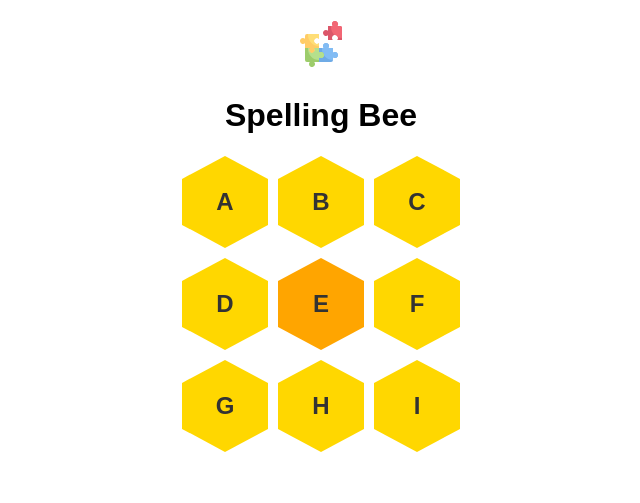
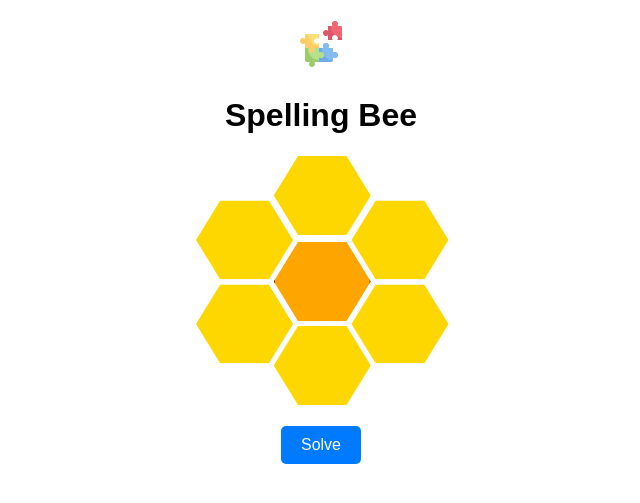
Before and after one commit to BlazeMV/nyt_puzzler, a Flask app: page /spelling-bee in a window 1280 px wide. Shown: the top 503 px of the page, without its empty margins (319-959 px from the left). Run offline with Flask 3, Linux system fonts and the light colour scheme.

Commit message:
spelling bee layout fix and functionality

```diff
--- a/puzzles/spelling_bee.py
+++ b/puzzles/spelling_bee.py
@@ -6,15 +6,42 @@ spelling_bee_bp = Blueprint('spelling_bee', __name__)
 with open('wordlist.txt', 'r') as file:
     word_list = set(word.strip().lower() for word in file.readlines())
 
+
+def solve_spelling_bee(input_letters, word_list):
+    # Extract the required first letter
+    required_letter = input_letters[0]
+
+    # Create a set of allowed letters
+    allowed_letters = set(input_letters)
+
+    # Filter words that meet the criteria
+    valid_words = []
+    for word in word_list:
+        # Check if the word contains the required letter
+        if required_letter not in word:
+            continue
+
+        # Check if all letters in the word are in the allowed letters
+        if all(letter in allowed_letters for letter in word):
+            valid_words.append(word)
+
+    # Sort the valid words by length in descending order
+    valid_words.sort(key=lambda x: len(x), reverse=True)
+
+    # Return the top 10 longest words
+    return valid_words[:10]
+
 @spelling_bee_bp.route('/spelling-bee', methods=['GET', 'POST'])
 def letter_boxed():
     if request.method == 'POST':
+        # Get the input from the form
+        input_letters = [request.form[f'letter{i}'].strip().lower() for i in range(1, 8)]
         # Solve the puzzle and get all solutions
-        solutions = None
+        solutions = solve_spelling_bee(input_letters, word_list)
         # Pass the input values and solutions back to the template
         return render_template(
             'spelling_bee.html',
             solutions=solutions,
-            letters=[request.form[f'side1-{i}'].strip().lower() for i in range(1, 4)],
+            letters=[None]+[request.form[f'letter{i}'].strip().lower() for i in range(1, 8)],
         )
-    return render_template('spelling_bee.html', solutions=None, letters=["", "", ""])
+    return render_template('spelling_bee.html', solutions=None, letters=[None, "", "", "", "", "", "", ""])
--- a/templates/spelling_bee.html
+++ b/templates/spelling_bee.html
@@ -2,62 +2,142 @@
 
 {% block styles %}
 <style>
-    /* Grid layout for the hexagons */
-    .honeycomb-grid {
+    .beehive {
         display: grid;
-        grid-template-columns: repeat(3, 86px);
-        grid-template-rows: repeat(3, 92px);
-        gap: 10px;
+        grid-template-columns: repeat(3, 80px);
+        grid-template-rows: repeat(3, 80px);
+        gap: 5px;
+        margin: 20px auto;
+        position: relative;
     }
 
-    /* Individual hexagon styling */
     .hexagon {
-        width: 86px;
-        height: 92px;
-        background-color: #ffd700; /* Golden color */
-        clip-path: polygon(50% 0%, 100% 25%, 100% 75%, 50% 100%, 0% 75%, 0% 25%);
+        width: 97px;
+        height: 79px;
+        background-color: gold;
         display: flex;
         justify-content: center;
         align-items: center;
+        clip-path: polygon(25% 0%, 75% 0%, 100% 50%, 75% 100%, 25% 100%, 0% 50%);
+        position: absolute;
+    }
+
+    /* Positioning hexagons */
+    .hexagon:nth-child(1) { transform: translate(calc(75% + 5px), 0); }  /* Top */
+    .hexagon:nth-child(2) { transform: translate(0, calc(50% + 5px)); }   /* Top Left */
+    .hexagon:nth-child(3) { transform: translate(calc(150% + 10px), calc(50% + 5px)); } /* Top Right */
+    .hexagon:nth-child(4) { transform: translate(calc(75% + 5px), calc(100% + 7px)); background-color: orange; } /* Center */
+    .hexagon:nth-child(5) { transform: translate(0, calc(150% + 10px)); }  /* Bottom Left */
+    .hexagon:nth-child(6) { transform: translate(calc(150% + 10px), calc(150% + 10px)); } /* Bottom Right */
+    .hexagon:nth-child(7) { transform: translate(calc(75% + 5px), calc(200% + 12px)); }  /* Bottom */
+
+    .beehive .hexagon input {
+        width: 100%;
+        height: 100%;
+        text-align: center;
         font-size: 24px;
         font-weight: bold;
-        color: #333;
-        cursor: pointer;
-        transition: background-color 0.3s ease;
+        text-transform: uppercase;
+        border: none;
+        background: transparent;
     }
 
-    /* Center hexagon (usually the required letter) */
-    .center-hexagon {
-        background-color: #ffa500; /* Orange color */
+    .solve-button {
+        padding: 10px 20px;
+        font-size: 16px;
+        background-color: #007bff;
+        color: white;
+        border: none;
+        border-radius: 5px;
+        cursor: pointer;
+    }
+    .solve-button:hover {
+        background-color: #0056b3;
+    }
+    .solution {
+        margin-top: 20px;
+        padding: 10px;
+        background-color: #f0f0f0;
+        border-radius: 5px;
+        max-width: 400px;
+        word-wrap: break-word;
+    }
+    .solutions-list {
+        margin-top: 20px;
+        text-align: left;
     }
 
-    /* Hover effect */
-    .hexagon:hover {
-        background-color: #ffcc00; /* Lighter gold on hover */
-    }
 </style>
 {% endblock %}
 
 {% block contents %}
 <h1>Spelling Bee</h1>
-<div class="honeycomb-grid">
-    <!-- Top row -->
-    <div class="hexagon">A</div>
-    <div class="hexagon">B</div>
-    <div class="hexagon">C</div>
-
-    <!-- Middle row -->
-    <div class="hexagon">D</div>
-    <div class="hexagon center-hexagon">E</div> <!-- Center letter -->
-    <div class="hexagon">F</div>
-
-    <!-- Bottom row -->
-    <div class="hexagon">G</div>
-    <div class="hexagon">H</div>
-    <div class="hexagon">I</div>
+<form method="POST">
+    <div class="beehive">
+        <div class="hexagon">
+            <input type="text" id="letter2" name="letter2" maxlength="1" value="{{ letters[2] }}" tabindex="2" required></div>
+        <div class="hexagon">
+            <input type="text" id="letter7" name="letter7" maxlength="1" value="{{ letters[7] }}" tabindex="7" required></div>
+        <div class="hexagon">
+            <input type="text" id="letter3" name="letter3" maxlength="1" value="{{ letters[3] }}" tabindex="3" required></div>
+        <div class="hexagon">
+            <input type="text" id="letter1" name="letter1" maxlength="1" value="{{ letters[1] }}" tabindex="1" required></div>
+        <div class="hexagon">
+            <input type="text" id="letter6" name="letter6" maxlength="1" value="{{ letters[6] }}" tabindex="6" required></div>
+        <div class="hexagon">
+            <input type="text" id="letter4" name="letter4" maxlength="1" value="{{ letters[4] }}" tabindex="4" required></div>
+        <div class="hexagon">
+            <input type="text" id="letter5" name="letter5" maxlength="1" value="{{ letters[5] }}" tabindex="5" required></div>
+    </div>
+    <button type="submit" class="solve-button">Solve</button>
+</form>
+{% if solutions %}
+<div class="solutions-list">
+    <h2>Possible words:</h2>
+    {% for solution in solutions %}
+    <div class="solution">
+        <p>{{ solution }}</p>
+    </div>
+    {% endfor %}
 </div>
+{% endif %}
 {% endblock %}
 
 {% block scripts %}
+<script>
+    // Get all input elements
+    const inputs = Array.from(document.querySelectorAll('.beehive input'));
 
+    // Sort inputs by tabindex
+    inputs.sort((a, b) => a.tabIndex - b.tabIndex);
+
+    // Auto-focus the first input on page load
+    if (inputs.length > 0) {
+        inputs[0].focus();
+    }
+
+    // Add event listeners to each input
+    inputs.forEach((input, index) => {
+        // Move to next input on typing
+        input.addEventListener('input', (e) => {
+            if (e.target.value.length === 1) {
+                const nextInput = inputs[index + 1];
+                if (nextInput) {
+                    nextInput.focus();
+                }
+            }
+        });
+
+        // Handle backspace
+        input.addEventListener('keydown', (e) => {
+            if (e.key === 'Backspace' && e.target.value.length === 0) {
+                const prevInput = inputs[index - 1];
+                if (prevInput) {
+                    prevInput.focus();
+                    prevInput.value = ''; // Clear the previous input
+                }
+            }
+        });
+    });
+</script>
 {% endblock %}
```
